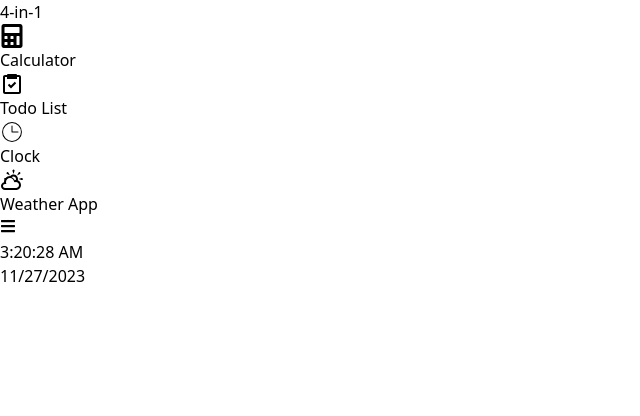
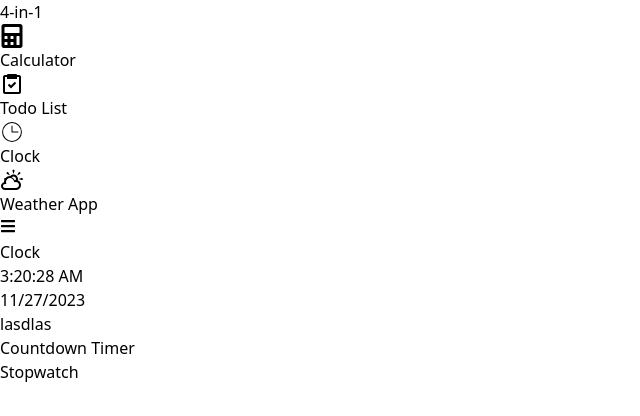
Before and after one commit to nm1008/4-in-1-typescript, a React (Vite) app: page /clock in a window 1280 px wide. Shown: the top 416 px of the page, without its empty margins (0-640 px from the left). Built offline with nearby package versions, Linux system fonts and the light colour scheme.

Commit message:
created a seperate clock page file and seperate the clock component

```diff
--- a/src/App.tsx
+++ b/src/App.tsx
@@ -3,7 +3,7 @@ import { Routes, Route } from "react-router";
 import Nav from "./components/Navbar/Nav";
 import Calculator from "./pages/Calculator/Calculator";
 import Todo from "./pages/TodoList/Todo";
-import Clock from "./pages/Clock/Clock";
+import ClockPage from "./pages/Clock/ClockPage";
 import Weather from "./pages/Weather/Weather";
 
 
@@ -17,7 +17,7 @@ function App() {
       <Routes>
         <Route path="/" element={<Calculator />} />
         <Route path="/todoList" element={<Todo />} />
-        <Route path="/clock" element={<Clock />} />
+        <Route path="/clock" element={<ClockPage />} />
         <Route path="/weather" element={<Weather />} />
       </Routes>
     </>
--- /dev/null
+++ b/src/pages/Clock/ClockPage.tsx
@@ -0,0 +1,29 @@
+import Clock from "./Clock";
+
+const ClockPage = () => {
+  return (
+    <section className="h-full bg-gradient-to-b from-cyan-500 to-blue-500 md:h-screen">
+      <div className="container mx-auto py-5">
+        <div className=" flex flex-col items-center justify-center my-5 px-5 md:py-8 lg:py-0 ">
+          <h1 className="text-4xl font-bold mb-5">Clock</h1>
+          <Clock />
+          <h1>lasdlas</h1>
+        </div>
+        <div className="flex flex-wrap items-center gap-10 md:flex-nowrap">
+          <div className="w-full flex items-center justify-center flex-col md:w-1/2 mx-5">
+            <h1 className="text-center text-3xl font-bold mb-5">
+              Countdown Timer
+            </h1>
+            {/* <CountdownTimer /> */}
+          </div>
+          <div className="w-full flex items-center justify-center flex-col md:w-1/2 mx-5">
+            <h1 className="text-center text-3xl font-bold mb-5">Stopwatch</h1>
+            {/* <Stopwatch /> */}
+          </div>
+        </div>
+      </div>
+    </section>
+  );
+};
+
+export default ClockPage;
```
